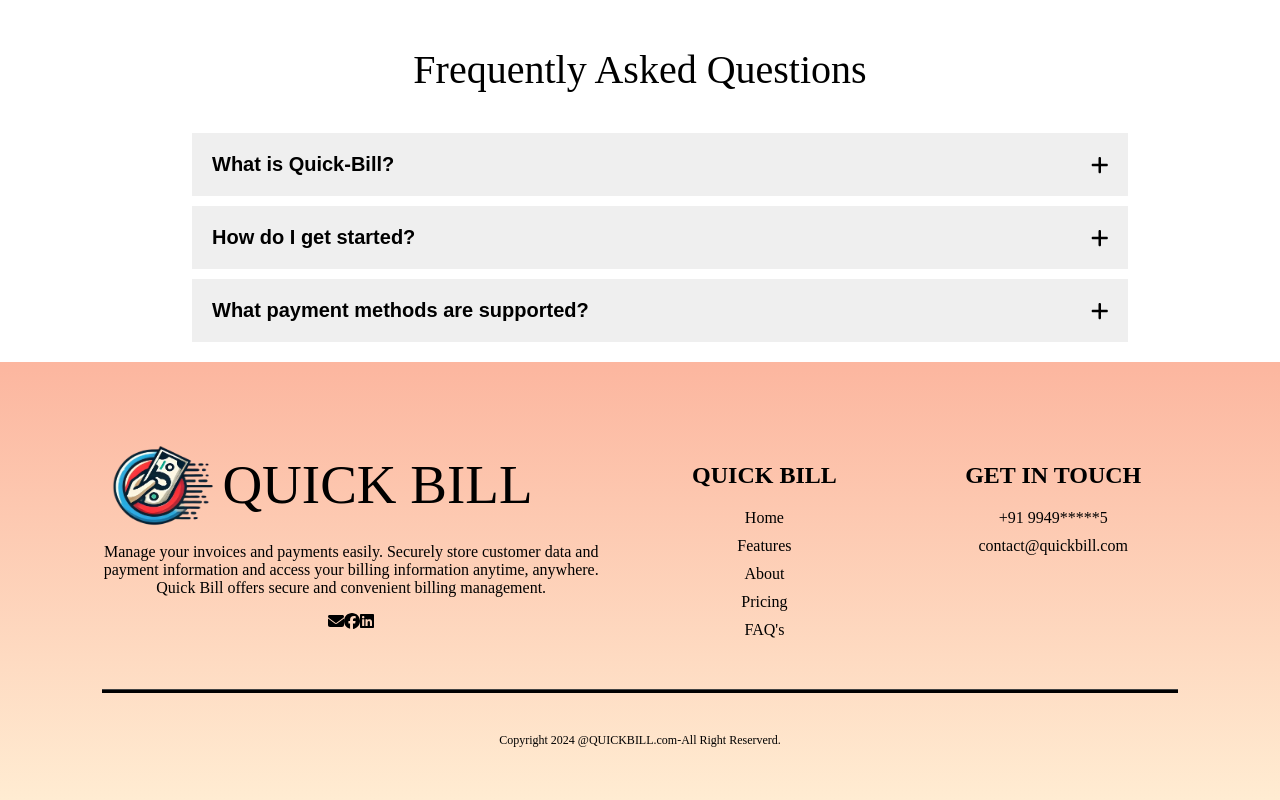
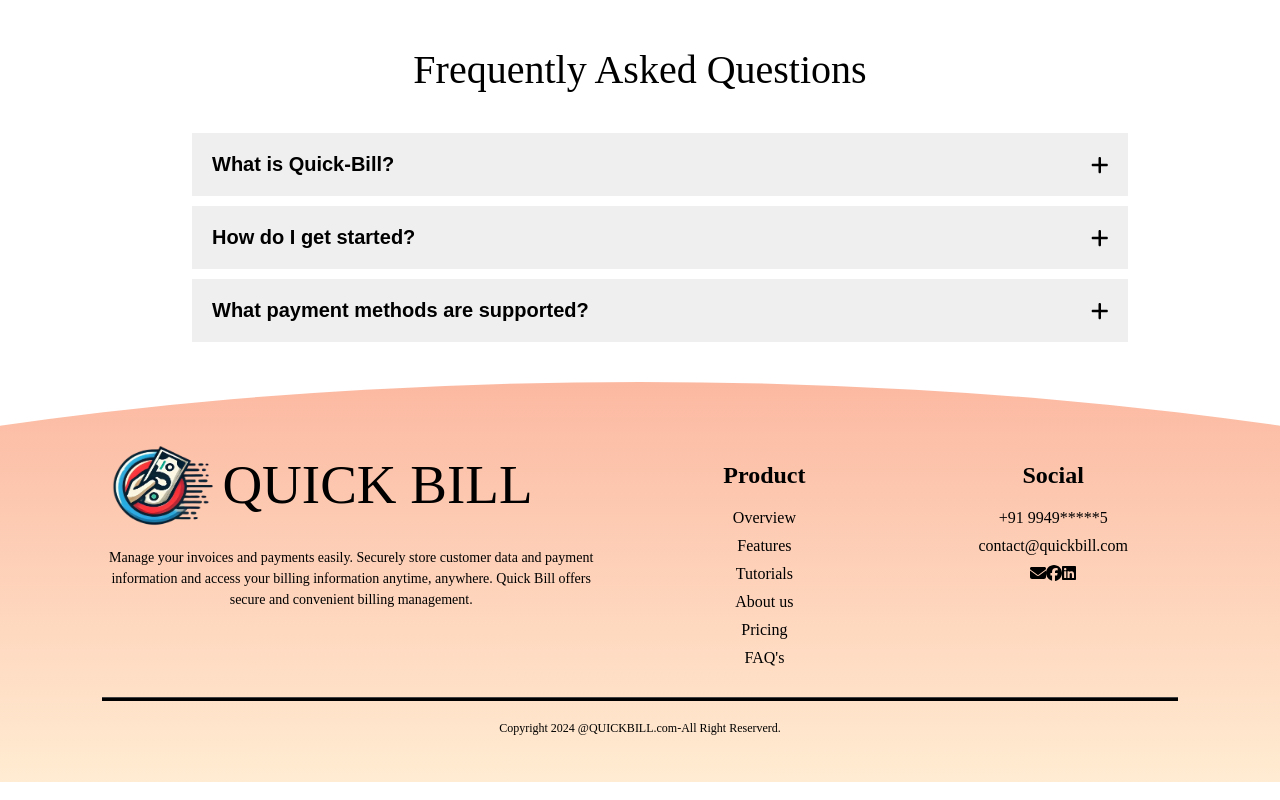
Before and after one commit to Raviteja5469/Quick-Bill, a React (Vite) app in the folder frontend/: page / in a window 1280 px wide. Shown: the part 1966-2766 px from the top of the page. Built offline with nearby package versions, Linux system fonts and the light colour scheme; a web font is replaced by a local one.

Commit message:
made changes to loginpage and footer

```diff
--- a/frontend/src/App.jsx
+++ b/frontend/src/App.jsx
@@ -6,7 +6,7 @@ import Navbar from './Components/Navbar/Navbar'
 import './App.css'
 import FAQs from './Components/FAQs/FAQs'
 import FeatureList from './Components/FeatureList/FeatureList'
-import LoginSignup from './Pages/LoginSignup/LoginSignup';
+import LoginSignup from './Pages/LoginSignup';
 
 function App() {
   const [showLogin, setShowLogin] = useState(false);
--- a/frontend/src/Components/Footer/Footer.css
+++ b/frontend/src/Components/Footer/Footer.css
@@ -1,9 +1,10 @@
 .footer {
     background-image: linear-gradient(to top, #ffecd2 0%, #fcb69f 100%);
-    padding: 40px 8vw;
+    height: 40vh;
+    padding: 20px 8vw;
     padding-top: 80px;
     text-align: center;
-    clip-path: ellipse(110% 85vh at 50% top);
+    clip-path: ellipse(110% 50vh at 50% bottom);
 }
 
 .footer-content {
@@ -39,11 +40,10 @@
     font-size: 55px;
 }
 
-.footer-content_left p {
+.footer-content .footer-left p {
     margin-top: 20px;
     line-height: 1.5;
     font-size: 14px;
-    max-width: 300px;
 }
 
 .footer-social-icons {
@@ -88,7 +88,7 @@
 .hr-footer{
     border: none;
     border-top: 1px solid #444;
-    margin: 40px 0;
+    margin: 20px 0;
 }
 
 .footer-copyright {
--- a/frontend/src/Components/Footer/Footer.jsx
+++ b/frontend/src/Components/Footer/Footer.jsx
@@ -15,28 +15,29 @@ const Footer = () => {
           <span className="logo-name">QUICK BILL</span>
           </div>
           <p>Manage your invoices and payments easily. Securely store customer data and payment information and access your billing information anytime, anywhere. Quick Bill offers secure and convenient billing management.</p>
+        </div>
+        <div className="footer-content-center">
+          <h2>Product</h2>
+          <ul>
+            <li>Overview</li>
+            <li>Features</li>
+            <li>Tutorials</li>
+            <li>About us</li>
+            <li>Pricing</li>
+            <li>FAQ's</li>
+          </ul>
+        </div>
+        <div className="footer-content-right">
+          <h2>Social</h2>
+          <ul>
+            <li>+91 9949*****5</li>
+            <li>contact@quickbill.com</li>
+          </ul>
           <div className="footer-social_icons">
             <FontAwesomeIcon icon={faEnvelope} />
             <FontAwesomeIcon icon={faFacebook} />
             <FontAwesomeIcon icon={faLinkedin} />
           </div>
-        </div>
-        <div className="footer-content-center">
-          <h2>QUICK BILL</h2>
-          <ul>
-            <li>Home</li>
-            <li>Features</li>
-            <li>About</li>
-            <li>Pricing</li>
-            <li>FAQ's</li>
-          </ul>
-        </div>
-        <div className="footer-content-right">
-          <h2>GET IN TOUCH</h2>
-          <ul>
-            <li>+91 9949*****5</li>
-            <li>contact@quickbill.com</li>
-          </ul>
         </div>
       </div>
       <hr className='hr-footer' />
--- a/frontend/src/Components/Hero/Hero.css
+++ b/frontend/src/Components/Hero/Hero.css
@@ -9,9 +9,8 @@
     justify-content: center;
     flex-direction: column;
     align-items: center;
-    clip-path: ellipse(110% 80vh at 50% bottom);
+    clip-path: ellipse(120% 80vh at 50% top);
 }
-
 
 
 .hero-heading {
--- a/frontend/src/Components/Navbar/Navbar.css
+++ b/frontend/src/Components/Navbar/Navbar.css
@@ -54,13 +54,13 @@ hr {
 
 .navbar-right {
     display: flex;
-    align-items: flex-end;
+    align-items: center;
     gap: 20px;
     margin-bottom: 10px;
 }
 
 .navbar-right .profile{
-    height: 33px;
+    height: 38px;
     cursor: pointer;
 }
 
--- a/frontend/src/Components/Navbar/Navbar.jsx
+++ b/frontend/src/Components/Navbar/Navbar.jsx
@@ -2,10 +2,10 @@ import React from "react";
 import { useState } from "react";
 import "./Navbar.css";
 import logo from "/src/assets/logo.png";
-import {FontAwesomeIcon} from '@fortawesome/react-fontawesome'
-import {faUser} from '@fortawesome/free-regular-svg-icons';
+import { FontAwesomeIcon } from "@fortawesome/react-fontawesome";
+import { faCircleUser } from "@fortawesome/free-solid-svg-icons";
 
-const Navbar = ({setShowLogin}) => {
+const Navbar = ({ setShowLogin }) => {
   const [menu, setMenu] = useState("home");
 
   return (
@@ -56,12 +56,13 @@ const Navbar = ({setShowLogin}) => {
       <div className="navbar-right">
         <button
           className="login-button"
-          onClick={() => {setShowLogin(true);
+          onClick={() => {
+            setShowLogin(true);
           }}
         >
           Login
         </button>
-        <FontAwesomeIcon className="profile" icon={faUser} />
+        <FontAwesomeIcon className="profile" icon={faCircleUser} />
       </div>
     </div>
   );
--- a/frontend/src/Pages/LoginSignup/LoginSignup.css
+++ b/frontend/src/Pages/CSS/LoginSignup.css
@@ -3,15 +3,13 @@
     z-index: 1;
     width: 100%;
     height: 100%;
-    background-color: #00000090;
     display: grid;
+    backdrop-filter: blur(5px);
 }
 .Login-Popup-Container{
     place-self: center;
     width: max(23vw,330px);
-    color: #f3f3f3;
-    background-color: rgb(207, 168, 136);
-    display: flex;
+    background-image: linear-gradient(45deg, #ff9a9e 0%, #fad0c4 99%, #fad0c4 100%);    display: flex;
     flex-direction: column;
     gap: 25px;
     padding: 25px 30px;
@@ -36,7 +34,6 @@
 }
 .Login-Popup-inputs input{
     outline: none;
-    border: 1px solid #c9c9c9;
     padding: 10px;
     border-radius: 4px;
 }
@@ -45,7 +42,6 @@
     padding: 10px;
     border-radius: 4px;
     color: rgb(0, 0, 0);
-    background-color: rgb(255, 255, 255);
     font-size: 15px;
     cursor: pointer;
     font-weight: bolder;
@@ -55,18 +51,19 @@
 }
 .Login-Popup-Container button:hover{
     background-color: rgb(0, 0, 0);
-    border: 1px solid white;
-    color: white;
 }
+
 .Login-Popup-Condition{
     display: flex;
     align-items: start;
     gap: 8px;
     margin-top: -15px ;
 }
+
 .signin_color span:hover{
     color: black;
 }
+
 .signin_color span{
     text-decoration: underline;
 }
--- /dev/null
+++ b/frontend/src/Pages/LoginSignup.jsx
@@ -0,0 +1,34 @@
+import React, { useState } from 'react'
+import './CSS/LoginSignup.css'
+import { FontAwesomeIcon } from '@fortawesome/react-fontawesome'
+import { faMultiply } from '@fortawesome/free-solid-svg-icons'
+
+const LoginSignup = () => {
+  const [CurrentState,SetCurrState]= useState("login")
+  return (
+    <div>
+      <div className='Login-Popup'>
+      <form className="Login-Popup-Container">
+        <div className="Login-Popup-Title">
+          <h2>{CurrentState}</h2>
+          <FontAwesomeIcon icon={faMultiply} onClick={()=> setShowLogin(false)}/>
+        </div>
+        <div className="Login-Popup-inputs">{CurrentState==="login"?<></>:<input type="text" placeholder='Your Name' required />}
+          <input type="email" placeholder='Your Email' required />
+          <input type="password" placeholder='Password' required />
+        </div>
+        <button>{CurrentState==="signup"?"Create account":"Login"}</button>
+        <div className="Login_Popup-Condition">
+          <input type="checkbox" required /><p>By Continuing, I agree the terms and conditions & Privacy policy.</p>
+          </div>
+          {CurrentState==="login"
+          ?<p className='signin_color'>Create a new account?<button onClick={()=>SetCurrState("signup")}>Click Here</button></p>
+          :<p className='signin_color'>Already have a account?<button onClick={()=>SetCurrState("login")}>Login Here</button></p>
+        }
+      </form>
+    </div>
+    </div>
+  )
+}
+
+export default LoginSignup
--- a/frontend/src/Pages/LoginSignup/LoginSignup.jsx
+++ /dev/null
@@ -1,30 +0,0 @@
-import React, { useState } from 'react'
-import './LoginSignup.css'
-import cross_icon from '../../assets/cross_icon.png';
-const LoginSignup = () => {
-  const [CurrentState,SetCurrState]= useState("LOGIN")
-  return (
-    <div>
-      <div className='Login-Popup'>
-      <form className="Login-Popup-Container">
-        <div className="Login-Popup-Title">
-          <h2>{CurrentState}</h2>
-          <img onClick={()=>setShowLogin(false)} src={cross_icon.png} alt="hello" />
-        </div>
-        <div className="Login-Popup-inputs">{CurrentState==="LOGIN"?<></>:<input type="text" placeholder='Your Name' required />}
-          <input type="email" placeholder='Your Email' required />
-          <input type="password" placeholder='Password' required />
-        </div>
-        <button>{CurrentState==="Sign-Up"?"Create account":"Login"}</button>
-        <div className="Login_Popup-Condition">
-          <input type="checkbox" required /><p>By Continuing,i agree the terms and conditions & Privacy policy.</p></div>{CurrentState==="LOGIN"
-          ?<p className='signin_color'>Create a new account?<span onClick={()=>SetCurrState("Sign-Up")}>Click Here</span></p>
-          :<p className='signin_color'>Already have a account?<span onClick={()=>SetCurrState("LOGIN")}>Login Here</span></p>
-        }
-      </form>
-    </div>
-    </div>
-  )
-}
-
-export default LoginSignup
```
